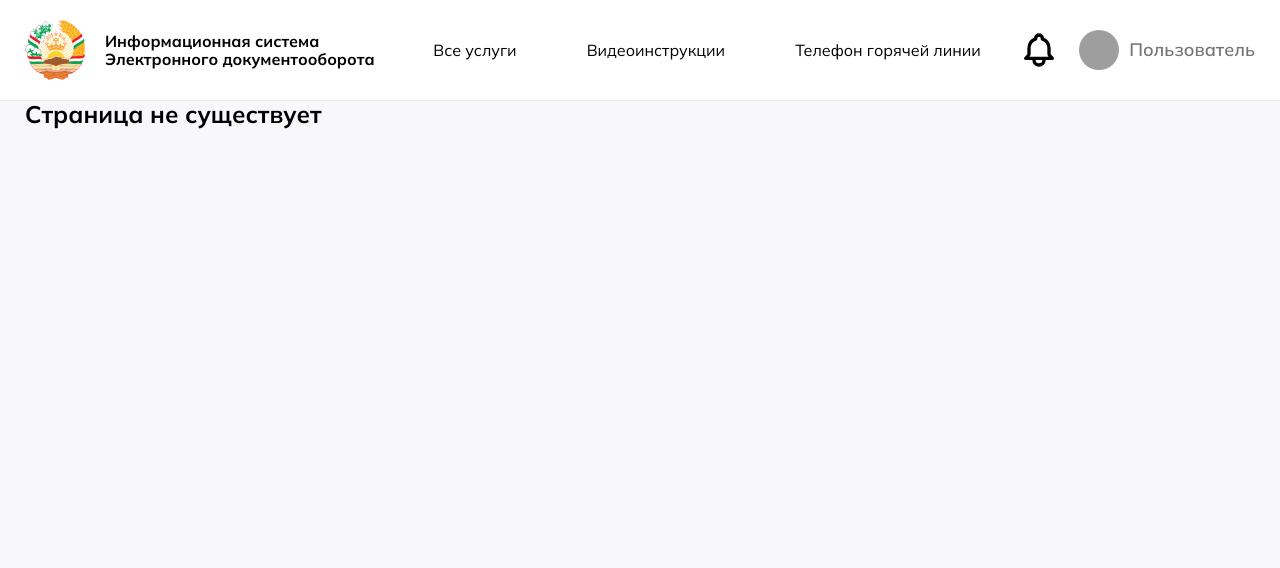
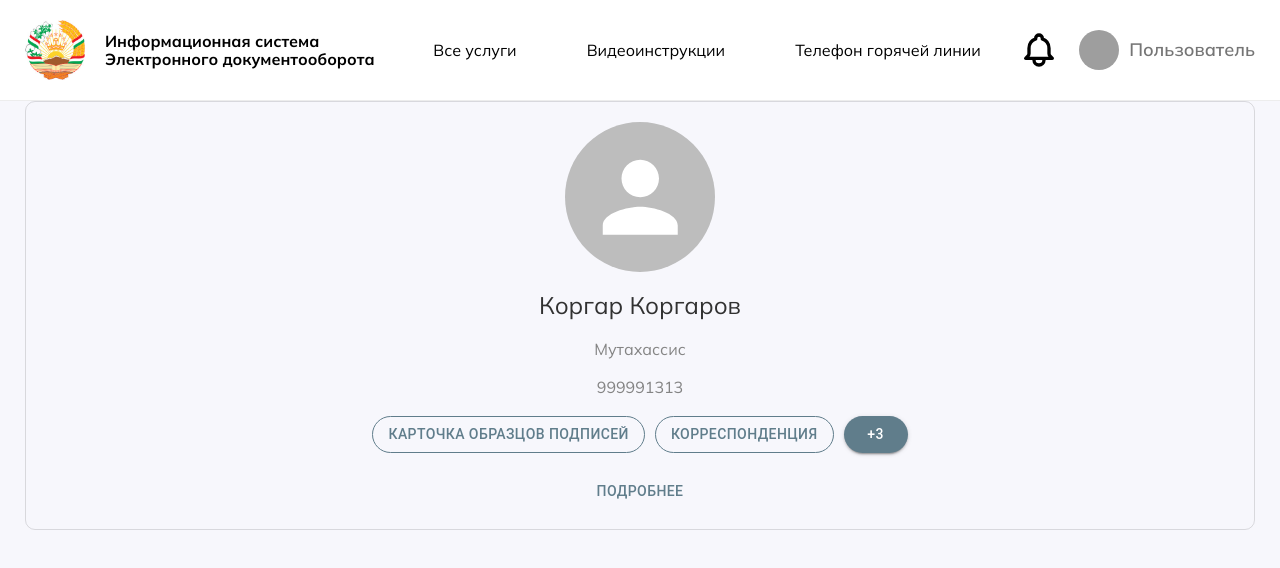
Before and after one commit to Komil-Muminov/interlink-HR, a React (Vite) app in the folder client/: page /modules/hr/workerCard in a window 1280 px wide. Shown: the top 568 px of the page. Built offline with nearby package versions, Linux system fonts and the light colour scheme; grey boxes are pictures that could not be loaded.

Commit message:
added userCard hr

```diff
--- a/client/src/API/data/UserCardData.ts
+++ b/client/src/API/data/UserCardData.ts
@@ -1,5 +1,6 @@
 export interface UserCardData {
-	id: string | undefined;
+	id?: string | number;
 	fullname: string | undefined;
 	position: string | undefined;
+	contacts?: string | number;
 }
--- a/client/src/App.tsx
+++ b/client/src/App.tsx
@@ -3,6 +3,7 @@ import { lazy, Suspense, useEffect, useRef } from "react";
 import "./App.css";
 import { Loader } from "./UI/Loader/Loader";
 import Header from "./Components/Header/Header";
+import Usercard from "./routes/HR/HrSubmodules/UserCard/UserCard";
 
 const LazyAuthrozation = lazy(
 	() => import("./routes/Auth/Authorization/Authorization"),
@@ -51,10 +52,14 @@ function App() {
 									path="/modules/hr/contracts"
 									element={<LazyContracts />}
 								/>
+
+								<Route path="/modules/hr/workerCard" element={<Usercard />} />
+								{/* create */}
 								<Route
 									path="/modules/hr/create"
 									element={<LazyCreateContracts />}
 								/>
+								{/* show */}
 								<Route
 									path="hr/contracts/show/:id"
 									element={<LazyShowContracts />}
--- a/client/src/UI/User Card/UserCard.tsx
+++ b/client/src/UI/User Card/UserCard.tsx
@@ -1,8 +1,8 @@
 import { Avatar, Button } from "@mui/material";
-import { UserCardData } from "../../../API/data/UserCardData";
+import { UserCardData } from "../../API/data/UserCardData";
 import "./UserCard.css";
 
-const UserCard: React.FC<UserCardData> = ({ fullname, position }) => {
+const UserCard: React.FC<UserCardData> = ({ fullname, position, contacts }) => {
 	return (
 		<div className="user-card">
 			<div className="content">
@@ -12,6 +12,7 @@ const UserCard: React.FC<UserCardData> = ({ fullname, position }) => {
 				/>
 				<p className="title">{fullname || "Пользователь"}</p>
 				<p className="desc">{position}</p>
+				<p className="desc">{contacts}</p>
 				<div className="modules-info">
 					<Button variant="outlined">Карточка образцов подписей</Button>
 					<Button variant="outlined">Корреспонденция</Button>
--- a/client/src/routes/HR/HrSubmodules/Submodules.ts
+++ b/client/src/routes/HR/HrSubmodules/Submodules.ts
@@ -25,7 +25,7 @@ export const SubModulesList: SubmodulesScheme[] = [
 		id: 3,
 		title: "Личная карточка сотрудника",
 		image: notFound,
-		link: "/hr/workerCard",
+		link: "/modules/hr/workerCard",
 	},
 
 	{
--- /dev/null
+++ b/client/src/routes/HR/HrSubmodules/UserCard/Usercard.tsx
@@ -0,0 +1,16 @@
+import UserCard from "../../../../UI/User Card/UserCard";
+
+const Usercard: React.FC = () => {
+	return (
+		<>
+			<div className="usercard__content">
+				<UserCard
+					position="Мутахассис"
+					fullname="Коргар Коргаров"
+					contacts={"999991313"}
+				/>
+			</div>
+		</>
+	);
+};
+export default Usercard;
```
